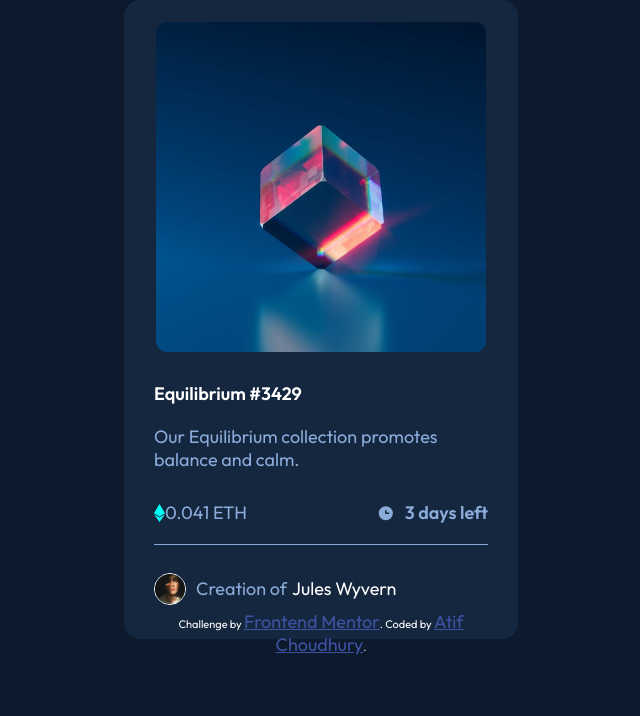
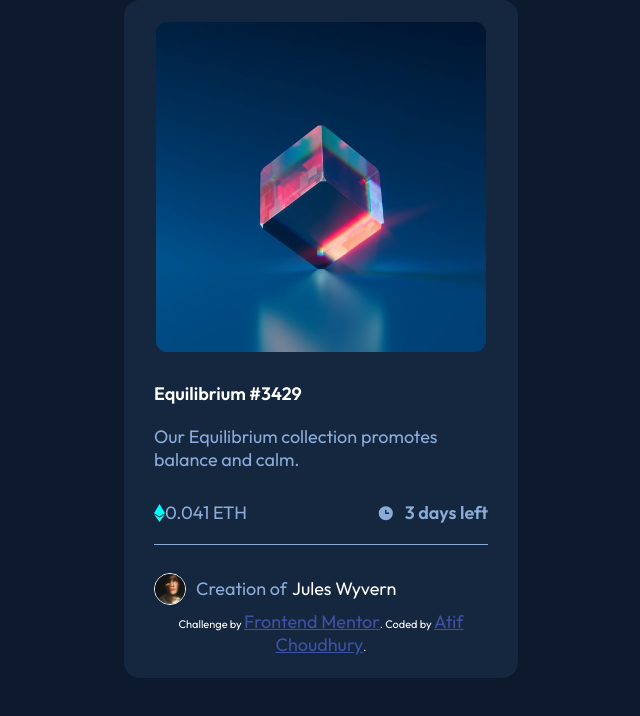
Before and after one commit to AChoudhury-Cyber/nft-preview-card-component-main, a plain HTML site: page index.html in a window 1280 px wide. Shown: the whole page, without its empty margins (319-959 px from the left). Drawn offline with Linux system fonts and the light colour scheme.

Commit message:
debugged

```diff
--- a/styles.css
+++ b/styles.css
@@ -18,7 +18,6 @@ body {
 .container {
   border-radius: 16px;
   background-color: #15273F;
-  max-height: 595px;
   margin-left: auto;
   margin-right: auto;
   padding: 22px;
```
Also changed, not shown: index.html (+1 -0 lines).
